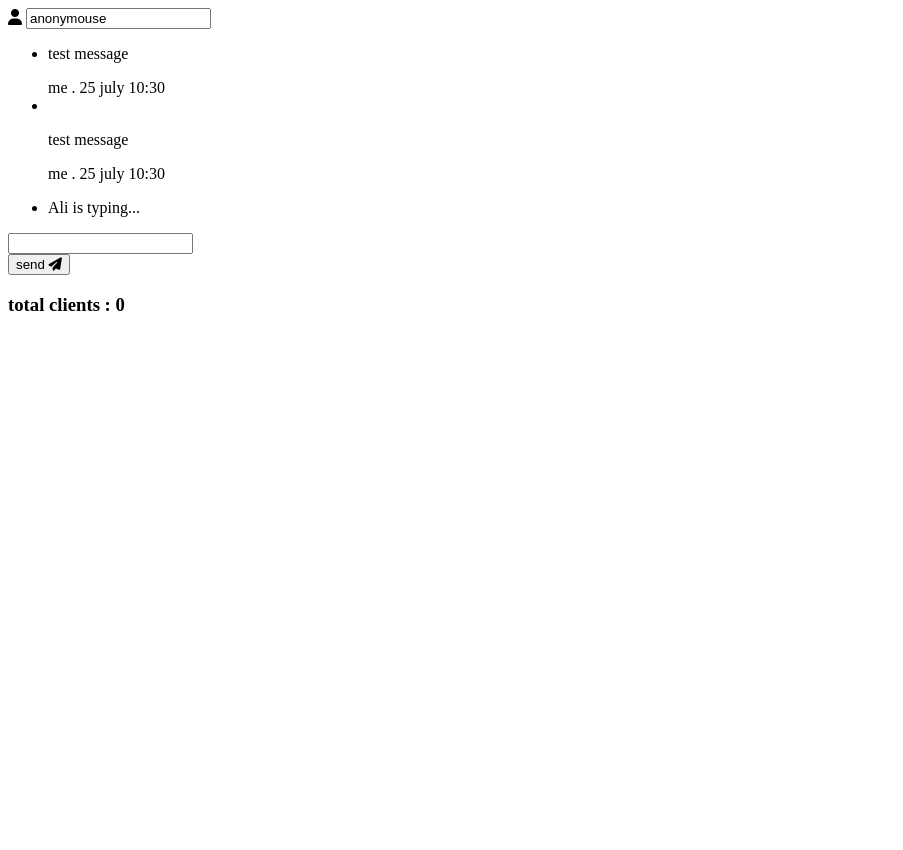
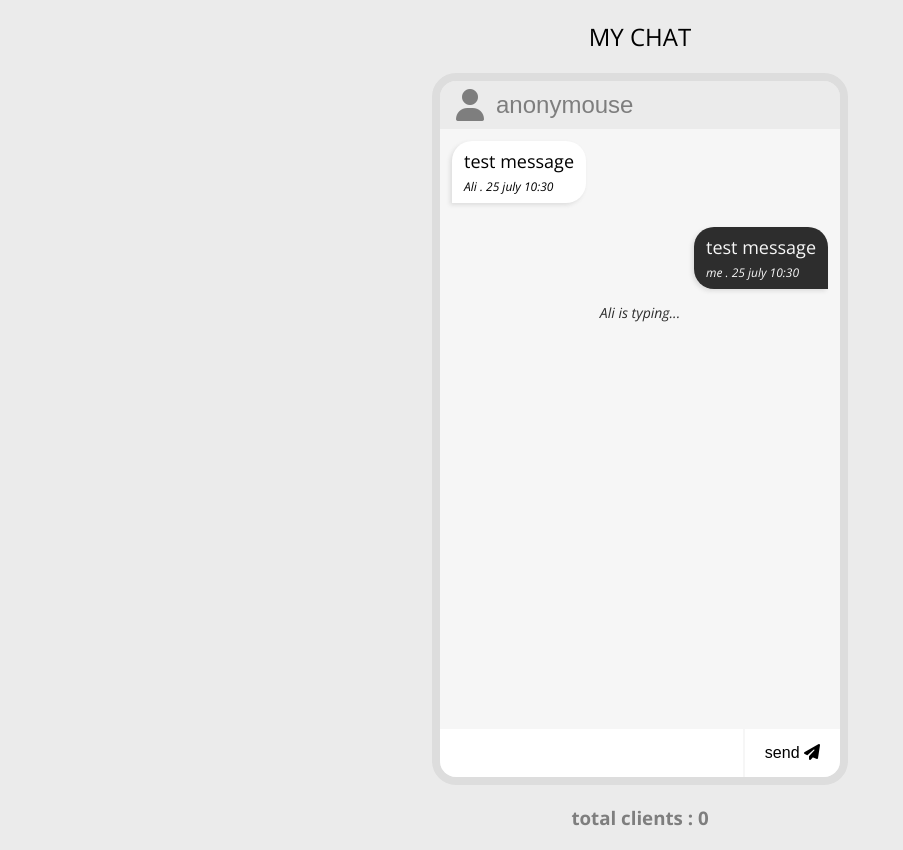
Before and after one commit to nikzad-avasam/nodejs-chat-application, a website: page public/index.html in a window 1280 px wide. Shown: the whole page, without its empty margins (0-903 px from the left). Before the commit the page ends 800 px from the top, so only its background shows below. Drawn offline with nearby package versions, Linux system fonts and the light colour scheme.

Commit message:
lesson 02

```diff
--- a/public/index.html
+++ b/public/index.html
@@ -5,8 +5,13 @@
     <meta name="viewport" content="width=device-width, initial-scale=1.0">
     <title>CHAT APPLICATION</title>
     <link rel="stylesheet" href="https://cdnjs.cloudflare.com/ajax/libs/font-awesome/6.7.2/css/all.min.css">
+    <link rel="stylesheet" href="style.css">
+    <style>
+        @import url('https://fonts.googleapis.com/css2?family=Open+Sans:ital,wght@0,300..800;1,300..800&display=swap');
+    </style>
 </head>
 <body>
+    <div class="title">MY CHAT </div>
     <div class="main">
         <div class="name">
             <i class="fa-solid fa-user"></i>
@@ -14,14 +19,14 @@
         </div>
         <div class="chat-area">
             <ul class="message-container">
-                <li class="message-lef">
+                <li class="message-left">
                     <p class="message">
                         test message
                     </p>
-                    <span>me . 25 july 10:30</span>
+                    <span>Ali . 25 july 10:30</span>
                 </li>
 
-                <li class="message-right"></li>
+                <li class="message-right">
                     <p class="message">
                         test message
                     </p>
@@ -35,13 +40,13 @@
             </ul>
 
             <form class="message-form" id="message-form">
-                <input type="text" name="message" id="message">
+                <input type="text" name="message-input" id="message-input" class="message-input">
                 <div class="v-divider"></div>
-                <button type="submit">send <i class="fa-solid fa-paper-plane"></i></button>
+                <button type="submit" class="send-button">send <i class="fa-solid fa-paper-plane"></i></button>
             </form>
 
         </div>
-        <h3 class="clients-total" id="clients-total"> total clients : 0</h3>
     </div>
+    <h3 class="clients-total" id="clients-total"> total clients : 0</h3>
 </body>
 </html>
--- /dev/null
+++ b/public/style.css
@@ -0,0 +1,121 @@
+*{
+    margin: 0;
+    padding: 0;
+    box-sizing: border-box;
+    scroll-behavior: smooth;
+}
+body{
+    font-family: "Open Sans", sans-serif;
+    display: flex;
+    flex-direction: column;
+    justify-content: center;
+    align-items: center;
+    background-color: #ebebeb;
+}
+.title{
+    margin: 20px 0;
+    font-size: 24px;
+}
+.main{
+    border: 8px solid #dddddd;
+    border-radius: 24px;
+    overflow: hidden;
+
+}
+.name
+{
+    display: flex;
+    font-size: 32px;
+    font-weight: 700;
+    padding: 8px 16px;
+    color: #7e7e7e;
+    background-color: #ebebeb;
+}
+.name > input{
+    color:#bbbbbb;
+    font-size: 24px;
+    color:#7e7e7e;
+    flex-grow: 1;
+    border: none;
+    margin: 0px 12px;
+    outline: none;
+    background-color: #ebebeb;
+}
+.message-container{
+    display: flex;
+    flex-direction: column;
+    background-color: #f6f6f6;
+    width: 400px;
+    height: 600px;
+    overflow-y: scroll;
+    overflow-x:hidden;
+}
+.message-left , .message-right{
+    list-style: none;
+    padding: 8px 12px;
+    margin: 12px;
+    max-width: 250px;
+    font-size: 18px;
+    word-wrap: break-word;
+
+}
+.message-left{
+    border-radius: 20px 20px 20px 0px;
+    background-color: #ffffff;
+    box-shadow: -2px 2px 4px #dcdcdc;
+    align-self: flex-start;
+
+}
+.message-right{
+    border-radius: 20px 20px 0px 20px;
+    background-color: #2d2d2d;
+    box-shadow: -2px 2px 4px #dcdcdc;
+    align-self: flex-end;
+    color: #f6f6f6;
+}
+.message-left>span , .message-right>span {
+    display: block;
+    font-style: italic;
+    font-size: 12px;
+    margin-top: 5px;
+}
+.feedback{
+    font-style: italic;
+    font-size: 14px;
+    padding: 0px 16px 16px 16px;
+    color: #2d2d2d;
+    text-align: center;
+}
+.message-form {
+    display: flex;
+    justify-content: space-between;
+    width: 400px;
+
+}
+.message-input{
+    flex-grow: 1;
+    height: 48px;
+    font-size: 16px;
+    border:none;
+    outline: none;
+    padding: 0px 12px;
+    background-color: #ffffff;
+}
+.send-button{
+    height: 48px;
+    font-size: 16px;
+    border: none;
+    padding: 0px 20px;
+    outline: none;
+    background-color: #ffffff;
+    cursor: pointer;
+}
+.v-divider{
+    height: 48px;
+    width: 2px;
+    background-color: #f6f6f6;
+}
+.clients-total{
+   margin: 20px 0px;
+   color:#7e7e7e;
+}
```
